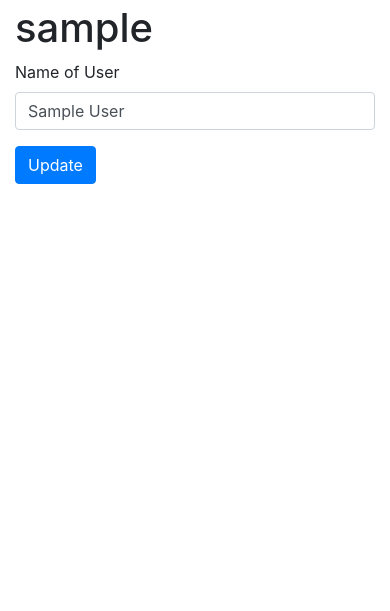
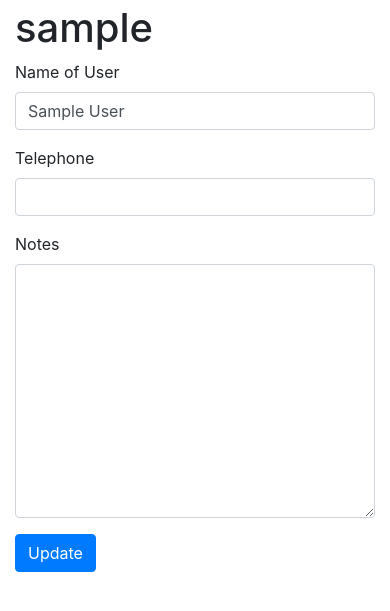
Before and after one commit to tonper19/appointment, a Django app: page /users/~update/ in a window 390 px wide. Shown: the part 56-667 px from the top of the page. Run offline with Django 3.2, Linux system fonts and the light colour scheme; the visitor is signed in with stand-in values (Sample User, id 1); data comes from the database, SQL or seed files in the repository; some libraries are stand-ins or nearby versions.

Commit message:
0002. Add telephone fiels and notes to User model, views, templates

```diff
--- a/app/app/templates/users/user_detail.html
+++ b/app/app/templates/users/user_detail.html
@@ -12,6 +12,12 @@
       <h2>{{ object.username }}</h2>
       {% if object.name %}
       <p>{{ object.name }}</p>
+      {% endif %}
+      {% if object.telephone %}
+      <p>{{ object.telephone }}</p>
+      {% endif %}
+      {% if object.notes %}
+      <p>{{ object.notes|linebreaksbr }}</p>
       {% endif %}
     </div>
   </div>
--- a/app/app/users/models.py
+++ b/app/app/users/models.py
@@ -2,6 +2,7 @@ from django.contrib.auth.models import AbstractUser
 from django.db import models
 from django.urls import reverse
 from django.utils.translation import gettext_lazy as _
+from phonenumber_field.modelfields import PhoneNumberField
 
 
 class User(AbstractUser):
@@ -11,6 +12,8 @@ class User(AbstractUser):
     name = models.CharField(
         _("Name of User"), blank=True, max_length=255
     )
+    telephone = PhoneNumberField("Telephone", blank=True)
+    notes = models.TextField("Notes", blank=True)
 
     def get_absolute_url(self):
         return reverse(
--- a/app/app/users/views.py
+++ b/app/app/users/views.py
@@ -24,6 +24,8 @@ user_detail_view = UserDetailView.as_view()
 class UserUpdateView(LoginRequiredMixin, UpdateView):
     fields = [
         "name",
+        "telephone",
+        "notes",
     ]
 
     # We already imported user in the View code above,
--- a/app/config/settings/base.py
+++ b/app/config/settings/base.py
@@ -81,6 +81,7 @@ THIRD_PARTY_APPS = [
     "allauth",
     "allauth.account",
     "allauth.socialaccount",
+    "phonenumber_field",  # 20210106 https://github.com/stefanfoulis/django-phonenumber-field
 ]
 
 LOCAL_APPS = [
@@ -291,3 +292,4 @@ SOCIALACCOUNT_ADAPTER = (
 
 # Your stuff...
 # ------------------------------------------------------------------------------
+PHONENUMBER_DB_FORMAT = "E164"
```
Also changed, not shown: app/app/users/migrations/0002_user_telephone.py (added), app/app/users/migrations/0003_user_notes.py (added). Lines whose indentation alone changed are shown as unchanged.
